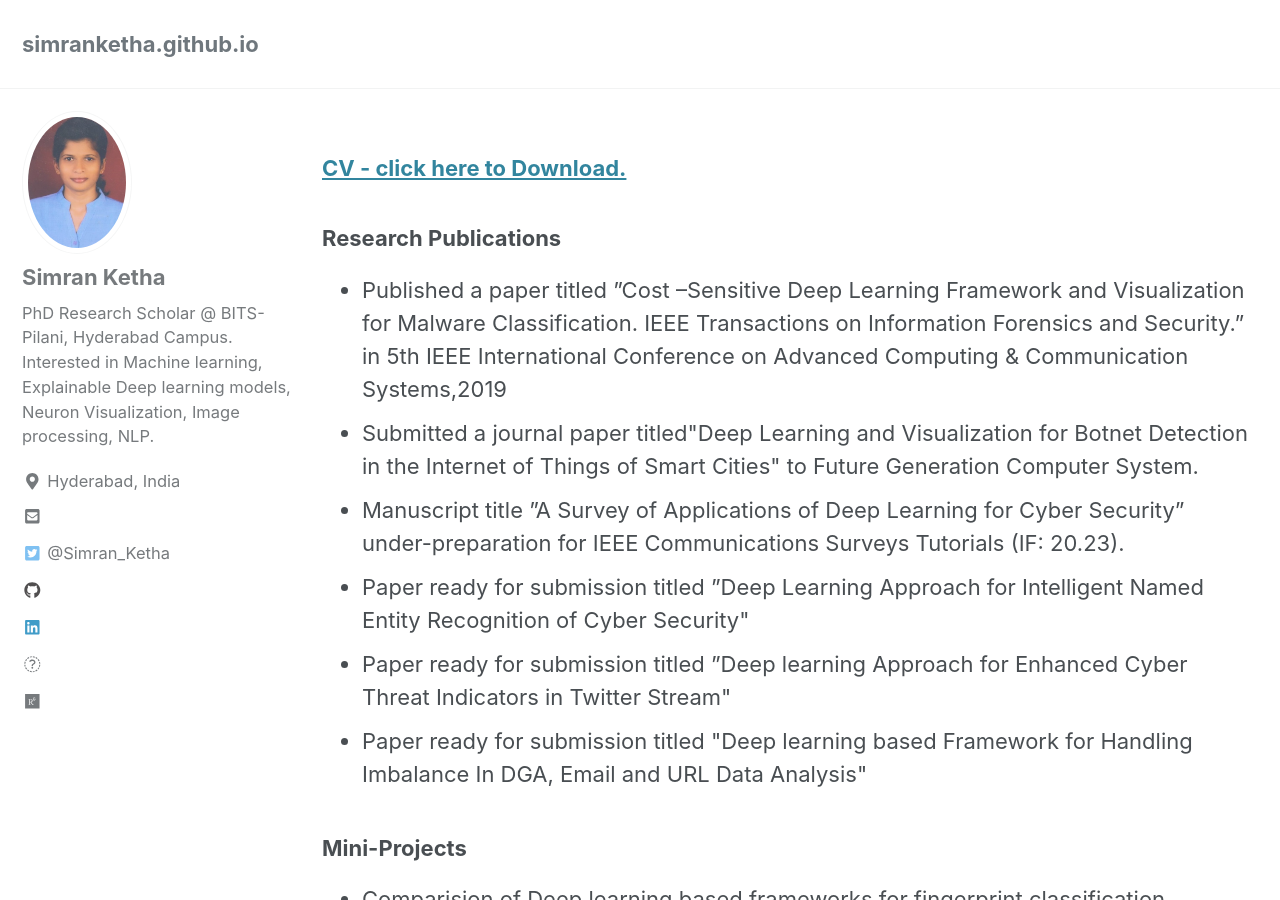
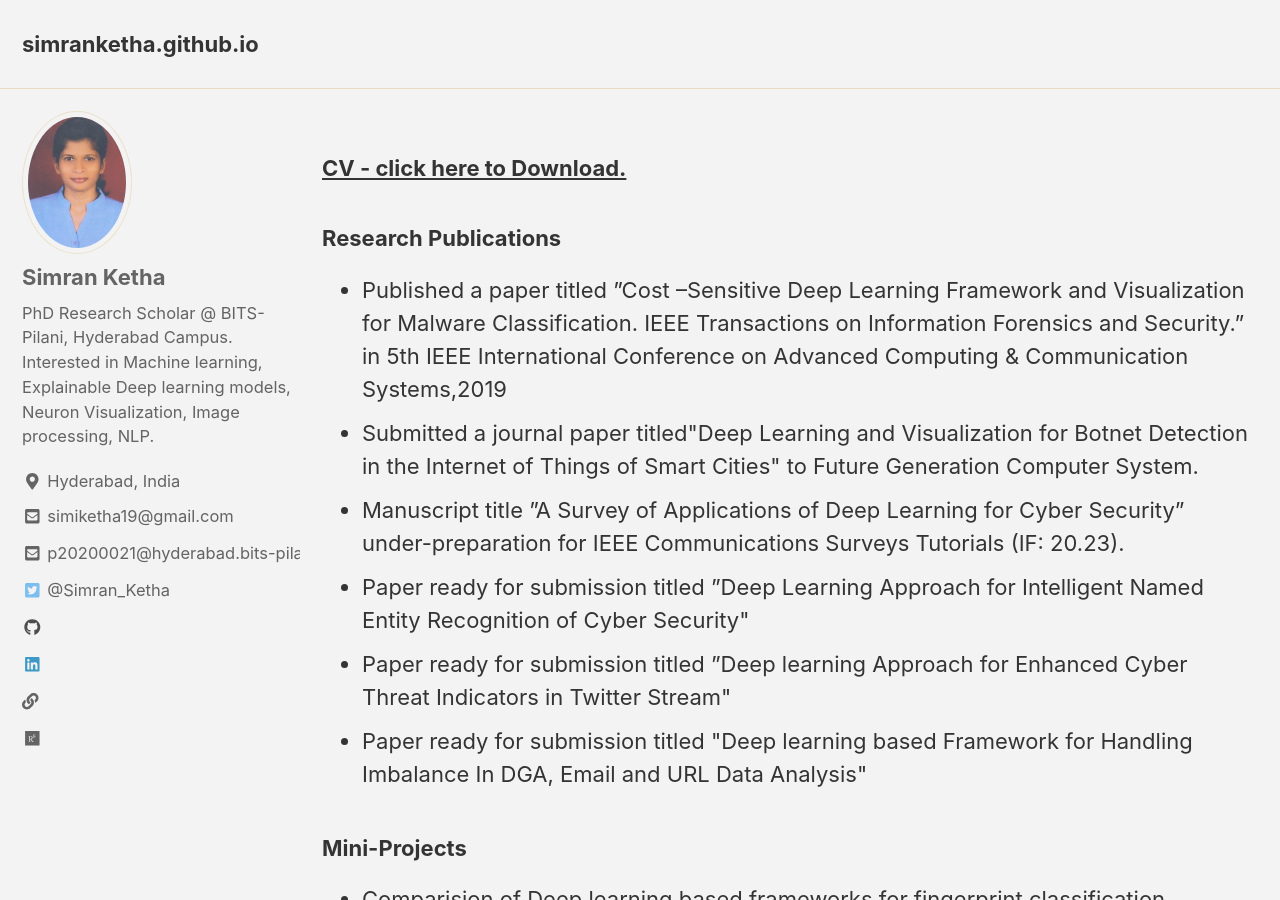
Before and after one commit to simranketha/simranketha.github.io, a Jekyll site: the page built from index.html, in a window 1280 px wide and 900 px high. Built offline with Jekyll 4.4.1, drawn with Linux system fonts in a browser that asks for light colours; cached includes are drawn as plain includes; the list of posts is cut into pages by our own code.

Commit message:
Update _config.yml

```diff
--- a/_config.yml
+++ b/_config.yml
@@ -12,7 +12,15 @@
 
 # theme                  : "minimal-mistakes-jekyll"
 # remote_theme           : "mmistakes/minimal-mistakes"
-minimal_mistakes_skin    : "default" #"default"  "air", "aqua", "contrast", "dark", "dirt", "neon", "mint", "plum", "sunrise"
+
+
+title: Simran Ketha
+email: p20200021 [at] hyderabad.bits-pilani.ac.in
+subtitle: Deep Learning, Computational Neuroscience and Image Processing.
+name: Simran Ketha
+description: I am a PhD student researching selectivity, discriminability and ablation in deep neural network at BITS-Pilani Hyderabad.
+
+minimal_mistakes_skin    : "dirt" #"default"  "air", "aqua", "contrast", "dark", "dirt", "neon", "mint", "plum", "sunrise"
 
 # Site Settings
 locale                   : "en-US"
@@ -112,9 +120,12 @@
   location         : "Hyderabad, India"
   email            :
   links            :
-    - label: ""
+    - label: "simiketha19@gmail.com"
       icon: "fas fa-fw fa-envelope-square"
       url: mailto:simiketha19@gmail.com
+    - label: "p20200021@hyderabad.bits-pilani.ac.in"
+      icon: "fas fa-fw fa-envelope-square"
+      url: mailto:p20200021@hyderabad.bits-pilani.ac.in
     - label: "Website"
       icon: "fas fa-fw fa-link"
       # url: "https://your-website.com"
@@ -137,7 +148,7 @@
       icon: "fab fa-fw fa-linkedin"
       url: "https://www.linkedin.com/in/simranketha"
     - label: ""
-      icon: "fab fa-fw fa-google-scholar"
+      #icon: "fab fa-fw fa-google-scholar"
       url: "https://scholar.google.com/citations?user=3k_akr4AAAAJ&hl=en"
     - label: ""
       icon: "fab fa-fw fa-researchgate"
```
